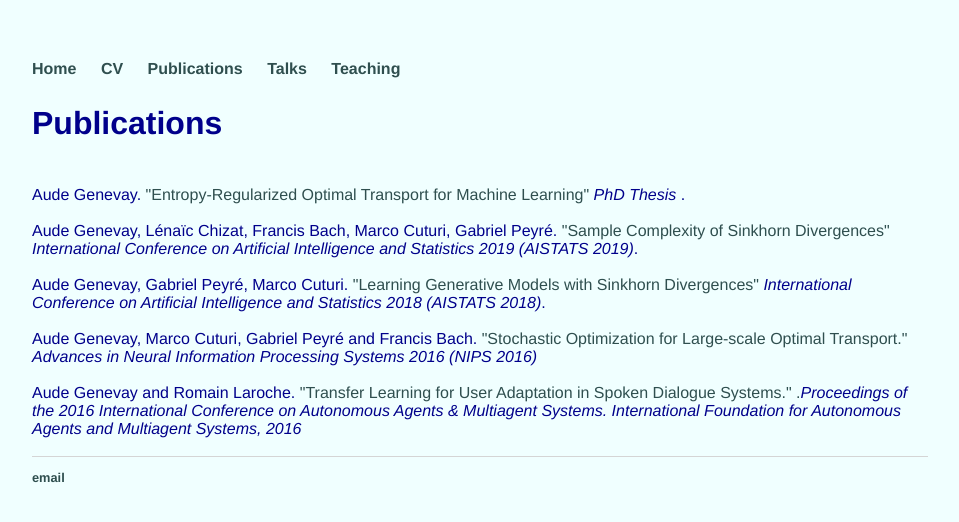
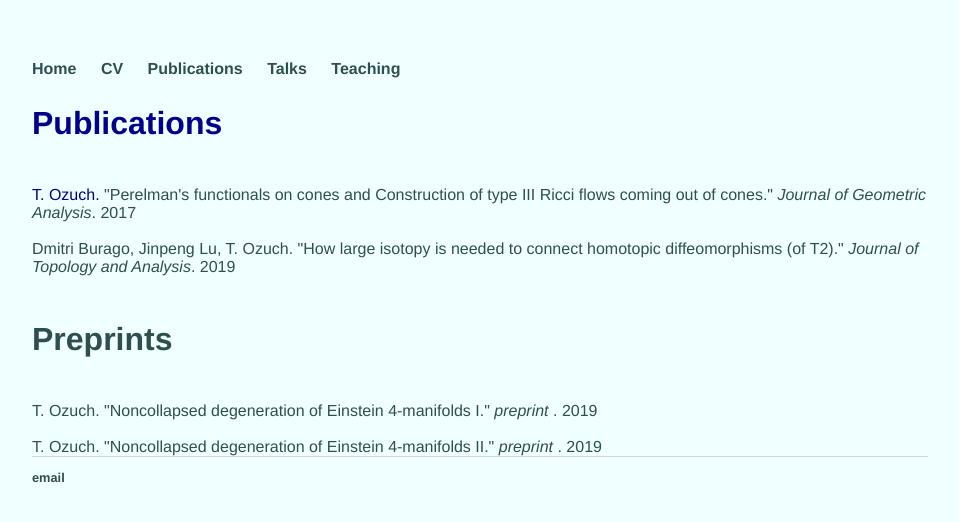
Before and after one commit to tristanozuch/tristanozuch.github.io, a Jekyll site: the page built from publications/index.html, in a window 1280 px wide. Shown: the top 522 px of the page, without its empty margins (160-1119 px from the left). Built offline with Jekyll 4.4.1, drawn with Linux system fonts in a browser that asks for light colours.

Commit message:
Update index.html

```diff
--- a/publications/index.html
+++ b/publications/index.html
@@ -2,27 +2,20 @@
 layout: default
 title: Publications
 ---
+
+
 <h2>Publications</h2>
-<br />
-Aude Genevay.<a href="https://audeg.github.io/publications/these_aude.pdf">
-  "Entropy-Regularized Optimal Transport for Machine Learning" </a><i>PhD Thesis </i>.
-<br />
-<br />
-Aude Genevay, Lénaïc Chizat, Francis Bach, Marco Cuturi, Gabriel Peyré.<a href="https://arxiv.org/pdf/1810.02733.pdf">
-  "Sample Complexity of Sinkhorn Divergences" </a><i>International Conference on
-Artificial Intelligence and Statistics 2019 (AISTATS 2019)</i>.
-<br />
-<br />
-Aude Genevay, Gabriel Peyré, Marco Cuturi.<a href="https://arxiv.org/abs/1706.00292">
-  "Learning Generative Models with Sinkhorn Divergences" </a><i>International Conference on
-Artificial Intelligence and Statistics 2018 (AISTATS 2018)</i>.
-<br />
-<br />
- Aude Genevay, Marco Cuturi, Gabriel Peyré and Francis Bach. <a href="https://hal.archives-ouvertes.fr/hal-01321664">
- "Stochastic Optimization for Large-scale Optimal Transport."</a><i> Advances in Neural Information Processing Systems 2016 (NIPS 2016)</i>
-<br />
-<br />
-Aude Genevay and Romain Laroche. <a href="https://www.researchgate.net/publication/292146465_Transfer_Learning_for_User_Adaptation_in_Spoken_Dialogue_Systems">
-  "Transfer Learning for User Adaptation in Spoken Dialogue Systems." .</a><i>Proceedings of the 2016 International Conference on Autonomous Agents & Multiagent Systems. International Foundation for Autonomous Agents and Multiagent Systems, 2016</i>
-<br />
-<br />
+<br /> T. Ozuch. <a href="https://arxiv.org/pdf/1707.06102.pdf"> "Perelman's functionals on cones and Construction of type III Ricci flows coming out of cones."
+<i> Journal of Geometric Analysis</i>. 2017<br />
+
+<br /> Dmitri Burago, Jinpeng Lu, T. Ozuch. <a href="https://www.researchgate.net/publication/330562036_How_Large_Isotopy_is_Needed_to_Connect_Homotopic_Diffeomorphisms_of_2"> "How large isotopy is needed to connect homotopic diffeomorphisms (of T2)."
+<i>Journal of Topology and Analysis</i>. 2019<br />
+ <br />
+
+
+<h2>Preprints</h2>
+<br /> T. Ozuch. <a href="https://arxiv.org/abs/1909.12957"> "Noncollapsed degeneration of Einstein 4-manifolds I." <i>preprint </i>.
+ 2019 <br />
+
+<br /> T. Ozuch. <a href="https://arxiv.org/abs/1909.12960"> "Noncollapsed degeneration of Einstein 4-manifolds II." <i>preprint </i>.
+ 2019 <br />
```
